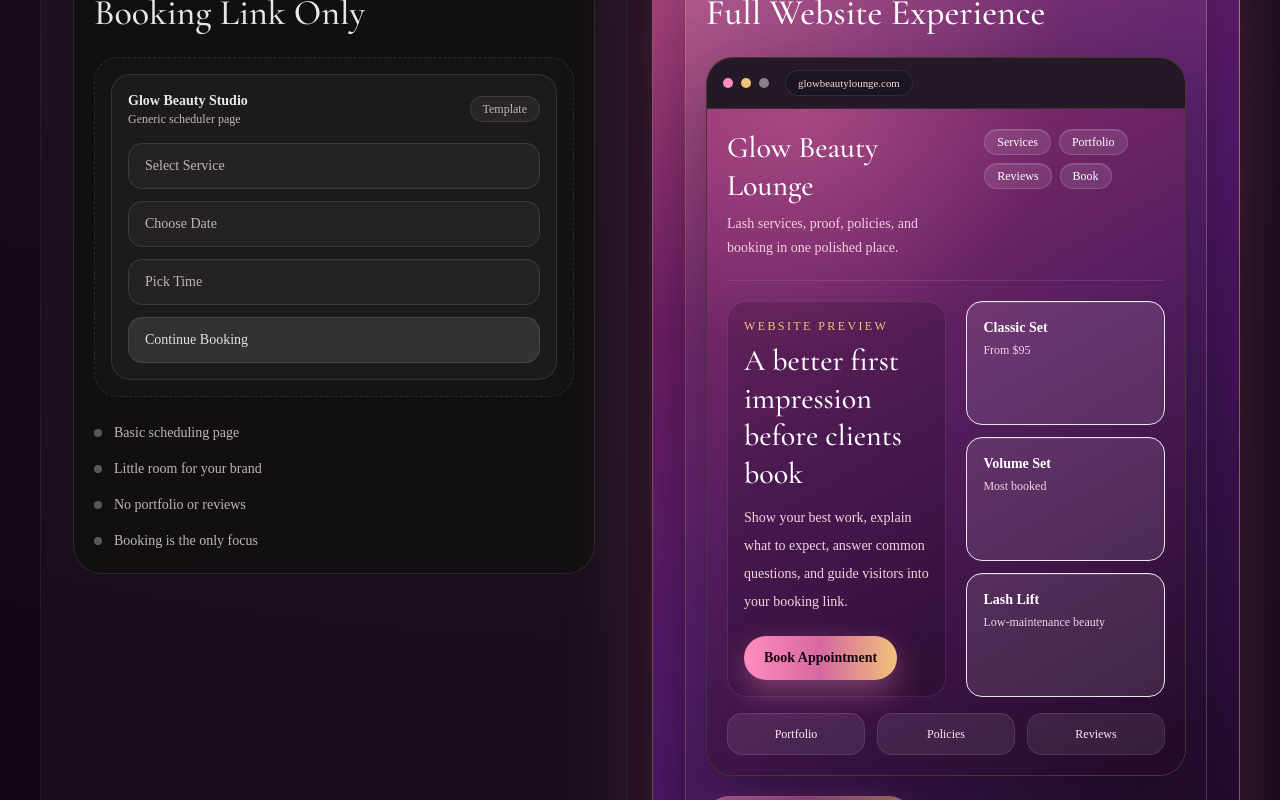
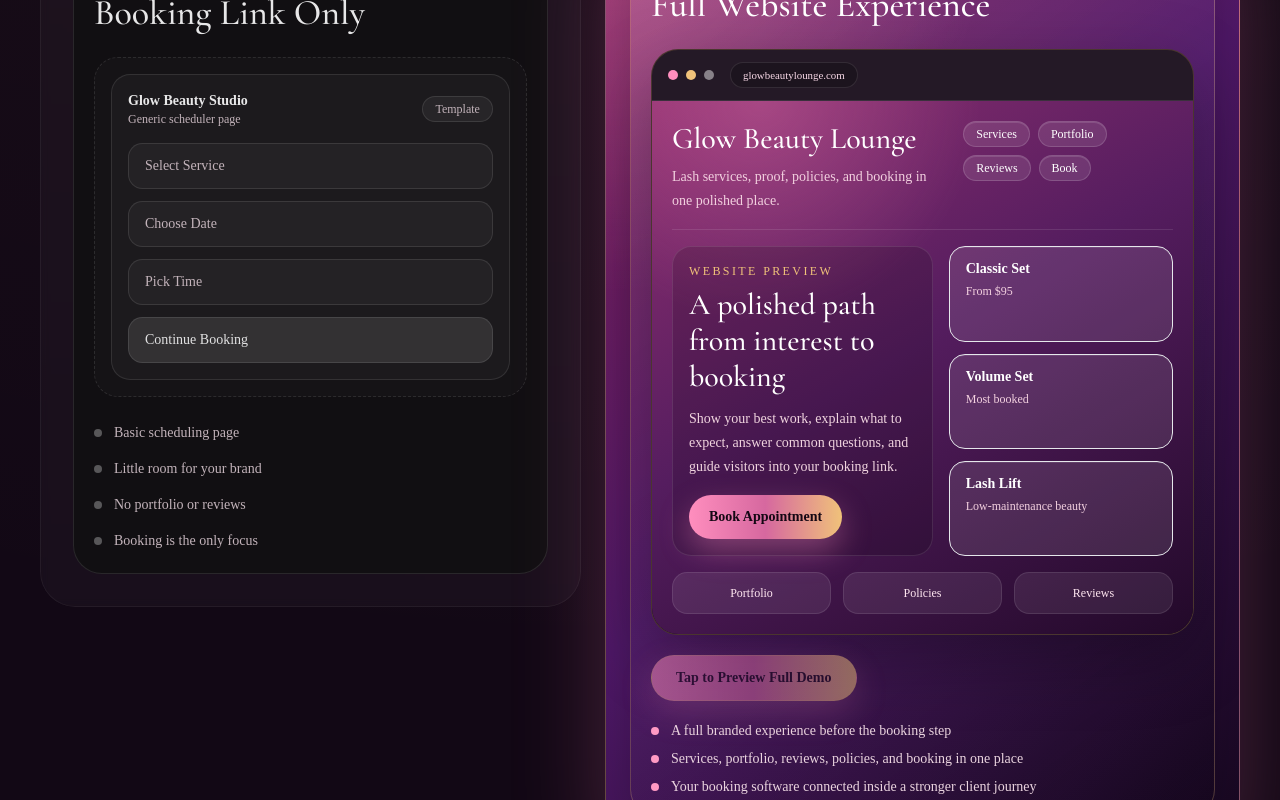
Before and after one commit to juanv8964/BeautySite, a Next.js app: page / in a window 1280 px wide. Shown: the part 2100-2900 px from the top of the page. Built offline with nearby package versions, Linux system fonts and the light colour scheme.

Commit message:
gallery improvement

```diff
--- a/components/gallery-section.tsx
+++ b/components/gallery-section.tsx
@@ -51,13 +51,25 @@ export function GallerySection() {
           </p>
         </div>
         <div className="mt-12 grid gap-6 md:grid-cols-2 xl:grid-cols-3">
-          {showcaseItems.map((item) => (
+          {showcaseItems.map((item, index) => (
             <div key={item.title} className="glass-card overflow-hidden">
               <div
-                className={`flex min-h-72 items-end bg-gradient-to-br ${item.tone} p-6`}
+                className={`relative flex min-h-[15rem] flex-col justify-between overflow-hidden bg-gradient-to-br ${item.tone} p-5 sm:p-6`}
               >
-                <div className="w-full rounded-[1.5rem] border border-white/15 bg-black/15 p-4 backdrop-blur-sm">
-                  <p className="mt-2 font-display text-3xl text-white">{item.title}</p>
+                <div className="pointer-events-none absolute -right-12 -top-12 h-36 w-36 rounded-full bg-white/15 blur-2xl" />
+                <div className="flex items-center justify-between gap-4">
+                  <span className="rounded-full border border-white/15 bg-black/15 px-3 py-1 text-xs font-semibold uppercase tracking-[0.16em] text-white/80 backdrop-blur-sm">
+                    Website section
+                  </span>
+                  <span className="font-display text-4xl text-white/25">
+                    {String(index + 1).padStart(2, "0")}
+                  </span>
+                </div>
+
+                <div className="relative mt-8 w-full rounded-[1.5rem] border border-white/15 bg-black/20 p-5 backdrop-blur-sm">
+                  <p className="font-display text-2xl leading-tight text-white sm:text-3xl">
+                    {item.title}
+                  </p>
                   <p className="mt-3 text-sm leading-7 text-white/80">{item.description}</p>
                 </div>
               </div>
--- a/components/more-than-booking-section.tsx
+++ b/components/more-than-booking-section.tsx
@@ -79,8 +79,8 @@ export function MoreThanBookingSection() {
             </p>
           </div>
 
-          <div className="mt-12 grid gap-6 lg:grid-cols-2">
-            <article className="glass-card overflow-hidden rounded-[2.2rem] border-white/5 bg-white/[0.03] p-6 sm:p-8">
+          <div className="mt-12 grid gap-6 lg:grid-cols-[0.92fr_1.08fr] lg:items-start">
+            <article className="glass-card h-fit overflow-hidden rounded-[2.2rem] border-white/5 bg-white/[0.03] p-6 sm:p-8">
               <div className="rounded-[1.8rem] border border-white/10 bg-[#120f14] p-5 saturate-50">
                 <p className="text-sm font-semibold uppercase tracking-[0.22em] text-muted">
                   Before
@@ -133,14 +133,14 @@ export function MoreThanBookingSection() {
               </div>
             </article>
 
-            <article className="group glass-card overflow-hidden rounded-[2.2rem] border-gold/35 bg-[radial-gradient(circle_at_top_left,rgba(255,151,199,0.34),transparent_34%),linear-gradient(135deg,#8b235f_0%,#51196a_48%,#16071f_100%)] p-6 shadow-[0_24px_90px_rgba(214,104,159,0.28)] transition duration-300 hover:scale-[1.018] hover:border-gold/55 hover:shadow-[0_30px_110px_rgba(240,194,122,0.2)] active:scale-[1.01] sm:p-8">
-              <div className="rounded-[1.8rem] border border-gold/25 bg-[linear-gradient(145deg,rgba(255,255,255,0.13),rgba(255,255,255,0.03)_42%,rgba(0,0,0,0.18))] p-5 shadow-[inset_0_1px_0_rgba(255,255,255,0.14),0_18px_60px_rgba(0,0,0,0.22)] transition duration-300 group-hover:border-gold/40">
+            <article className="group glass-card h-fit overflow-hidden rounded-[2.2rem] border-gold/35 bg-[radial-gradient(circle_at_top_left,rgba(255,151,199,0.34),transparent_34%),linear-gradient(135deg,#8b235f_0%,#51196a_48%,#16071f_100%)] p-5 shadow-[0_24px_90px_rgba(214,104,159,0.28)] transition duration-300 hover:scale-[1.018] hover:border-gold/55 hover:shadow-[0_30px_110px_rgba(240,194,122,0.2)] active:scale-[1.01] sm:p-6">
+              <div className="rounded-[1.8rem] border border-gold/25 bg-[linear-gradient(145deg,rgba(255,255,255,0.13),rgba(255,255,255,0.03)_42%,rgba(0,0,0,0.18))] p-4 shadow-[inset_0_1px_0_rgba(255,255,255,0.14),0_18px_60px_rgba(0,0,0,0.22)] transition duration-300 group-hover:border-gold/40 sm:p-5">
                 <div className="flex flex-col gap-3 sm:flex-row sm:items-start sm:justify-between">
                   <div>
                     <p className="text-sm font-semibold uppercase tracking-[0.22em] text-[#ffb4d2]">
                       After
                     </p>
-                    <h3 className="mt-3 font-display text-4xl text-white">
+                    <h3 className="mt-3 font-display text-3xl text-white sm:text-4xl">
                       Full Website Experience
                     </h3>
                   </div>
@@ -159,10 +159,10 @@ export function MoreThanBookingSection() {
                     </span>
                   </div>
 
-                  <div className="bg-[radial-gradient(circle_at_20%_0%,rgba(255,142,190,0.28),transparent_32%),linear-gradient(150deg,#8f2f70_0%,#551d5f_46%,#220929_100%)] p-5">
-                    <div className="flex flex-col gap-5 border-b border-white/10 pb-5 sm:flex-row sm:items-start sm:justify-between">
+                  <div className="bg-[radial-gradient(circle_at_20%_0%,rgba(255,142,190,0.28),transparent_32%),linear-gradient(150deg,#8f2f70_0%,#551d5f_46%,#220929_100%)] p-4 sm:p-5">
+                    <div className="flex flex-col gap-4 border-b border-white/10 pb-4 sm:flex-row sm:items-start sm:justify-between">
                       <div>
-                        <p className="font-display text-3xl leading-tight text-white">
+                        <p className="font-display text-2xl leading-tight text-white sm:text-3xl">
                           Glow Beauty Lounge
                         </p>
                         <p className="mt-2 max-w-sm text-sm leading-6 text-[#f2d0df]">
@@ -181,28 +181,28 @@ export function MoreThanBookingSection() {
                       </div>
                     </div>
 
-                    <div className="mt-5 grid gap-5 md:grid-cols-[1.05fr_0.95fr]">
+                    <div className="mt-4 grid gap-4 md:grid-cols-[1fr_0.86fr]">
                       <div className="rounded-[1.2rem] border border-white/10 bg-black/15 p-4">
                         <p className="text-xs uppercase tracking-[0.2em] text-gold">
                           Website preview
                         </p>
-                        <h4 className="mt-2 font-display text-3xl leading-tight text-white">
-                          A better first impression before clients book
+                        <h4 className="mt-2 font-display text-2xl leading-tight text-white sm:text-3xl">
+                          A polished path from interest to booking
                         </h4>
-                        <p className="mt-3 text-sm leading-7 text-[#f0d4df]">
-                          Show your best work, explain what to expect, answer common
-                          questions, and guide visitors into your booking link.
+                        <p className="mt-3 text-sm leading-6 text-[#f0d4df]">
+                          Show your best work, explain what to expect, answer common questions,
+                          and guide visitors into your booking link.
                         </p>
-                        <div className="mt-5 inline-flex rounded-full bg-gradient-to-r from-[#ff8ebe] via-[#d6689f] to-[#f0c27a] px-5 py-3 text-sm font-semibold text-[#140713] shadow-[0_12px_30px_rgba(255,142,190,0.36)]">
+                        <div className="mt-4 inline-flex rounded-full bg-gradient-to-r from-[#ff8ebe] via-[#d6689f] to-[#f0c27a] px-5 py-3 text-sm font-semibold text-[#140713] shadow-[0_12px_30px_rgba(255,142,190,0.36)]">
                           Book Appointment
                         </div>
                       </div>
 
-                      <div className="grid gap-3">
+                      <div className="grid gap-3 sm:grid-cols-3 md:grid-cols-1">
                         {websitePreviewCards.map((item) => (
                           <div
                             key={item.title}
-                            className="rounded-[1rem] border border-white/12 bg-white/10 px-4 py-4 shadow-[inset_0_1px_0_rgba(255,255,255,0.1)]"
+                            className="rounded-[1rem] border border-white/12 bg-white/10 px-4 py-3 shadow-[inset_0_1px_0_rgba(255,255,255,0.1)]"
                           >
                             <p className="text-sm font-semibold text-white">{item.title}</p>
                             <p className="mt-1 text-xs text-[#f2d0df]">{item.detail}</p>
@@ -232,10 +232,10 @@ export function MoreThanBookingSection() {
                   Tap to Preview Full Demo
                 </button>
 
-                <ul className="mt-6 grid gap-3">
+                <ul className="mt-5 grid gap-2">
                   {afterPoints.map((point) => (
-                    <li key={point} className="flex items-start gap-3 text-sm leading-6 text-[#ead4df]">
-                      <span className="mt-2 h-2 w-2 rounded-full bg-[#ff9ac4]" />
+                    <li key={point} className="flex items-start gap-3 text-xs leading-5 text-[#ead4df] sm:text-sm">
+                      <span className="mt-1.5 h-2 w-2 rounded-full bg-[#ff9ac4]" />
                       <span>{point}</span>
                     </li>
                   ))}
```
